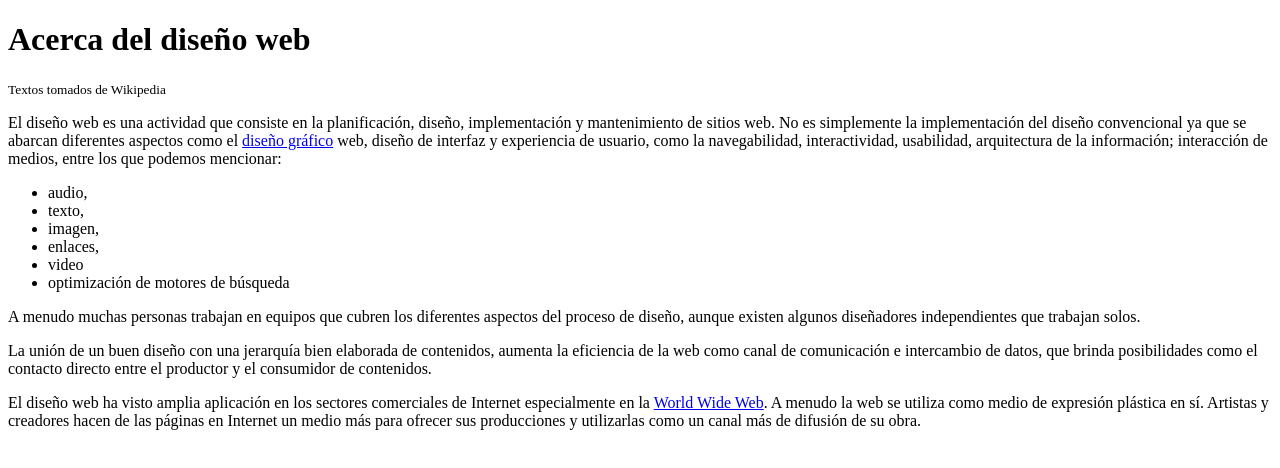
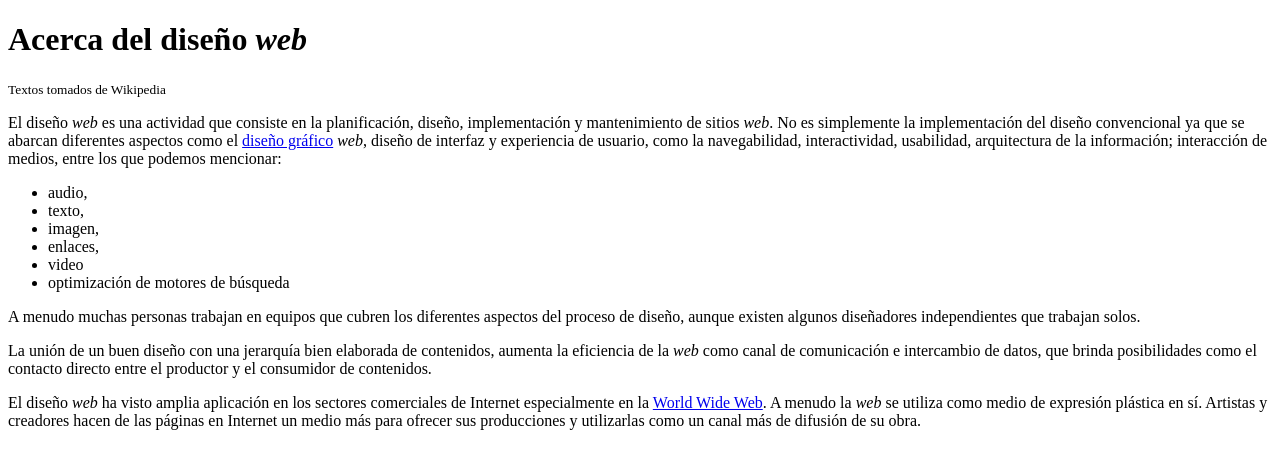
Before and after one commit to ultraUser76/MWD, a plain HTML site: page index.html in a window 1280 px wide. Drawn offline with Linux system fonts and the light colour scheme.

Commit message:
Added markup tags

```diff
--- a/index.html
+++ b/index.html
@@ -6,10 +6,10 @@
 </head>
 <body>
     <div>
-        <h1>Acerca del diseño web</h1>
+        <h1>Acerca del diseño <em>web</em></h1>
         <small>Textos tomados de Wikipedia</small>
 
-        <p>El diseño web es una actividad que consiste en la planificación, diseño, implementación y mantenimiento de sitios web. No es simplemente la implementación del diseño convencional ya que se abarcan diferentes aspectos como el <a href="#">diseño gráfico</a> web, diseño de interfaz y experiencia de usuario, como la navegabilidad, interactividad, usabilidad, arquitectura de la información; interacción de medios, entre los que podemos mencionar:</p>
+        <p>El diseño <em>web</em> es una actividad que consiste en la planificación, diseño, implementación y mantenimiento de sitios <em>web</em>. No es simplemente la implementación del diseño convencional ya que se abarcan diferentes aspectos como el <a href="#">diseño gráfico</a> <em>web</em>, diseño de interfaz y experiencia de usuario, como la navegabilidad, interactividad, usabilidad, arquitectura de la información; interacción de medios, entre los que podemos mencionar:</p>
         <ul>
             <li>audio,</li>
             <li>texto,</li>
@@ -20,9 +20,9 @@
         </ul>
          <p>A menudo muchas personas trabajan en equipos que cubren los diferentes aspectos del proceso de diseño, aunque existen algunos <span title="Freelancers">diseñadores independientes</span> que trabajan solos.</p>
 
-        <p>La unión de un buen diseño con una jerarquía bien elaborada de contenidos, aumenta la eficiencia de la web como canal de comunicación e intercambio de datos, que brinda posibilidades como el contacto directo entre el productor y el consumidor de contenidos.</p>
+        <p>La unión de un buen diseño con una jerarquía bien elaborada de contenidos, aumenta la eficiencia de la <em>web</em> como canal de comunicación e intercambio de datos, que brinda posibilidades como el contacto directo entre el productor y el consumidor de contenidos.</p>
 
-        <p>El diseño web ha visto amplia aplicación en los sectores comerciales de Internet especialmente en la <a href="#" title="W3">World Wide Web</a>. A menudo la web se utiliza como medio de expresión plástica en sí. Artistas y creadores hacen de las páginas en Internet un medio más para ofrecer sus producciones y utilizarlas como un canal más de difusión de su obra.</p>
+        <p>El diseño <em>web</em> ha visto amplia aplicación en los sectores comerciales de Internet especialmente en la <a href="#" title="W3">World Wide Web</a>. A menudo la <em>web</em> se utiliza como medio de expresión plástica en sí. Artistas y creadores hacen de las páginas en Internet un medio más para ofrecer sus producciones y utilizarlas como un canal más de difusión de su obra.</p>
     </div>
 </body>
 </html>
```
